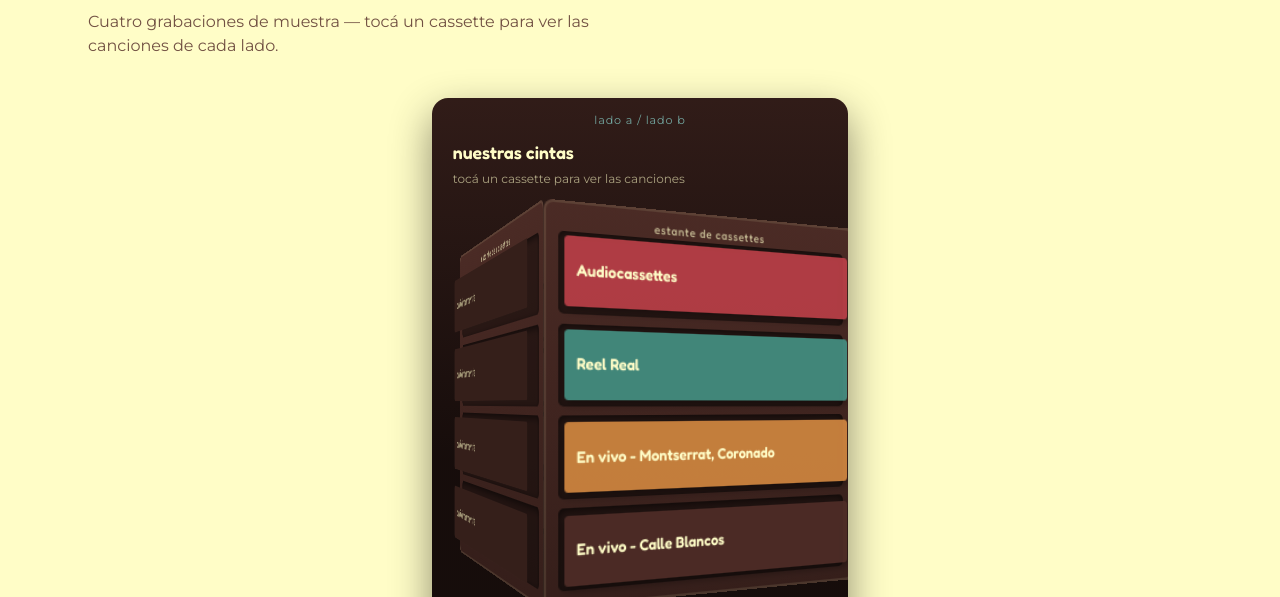
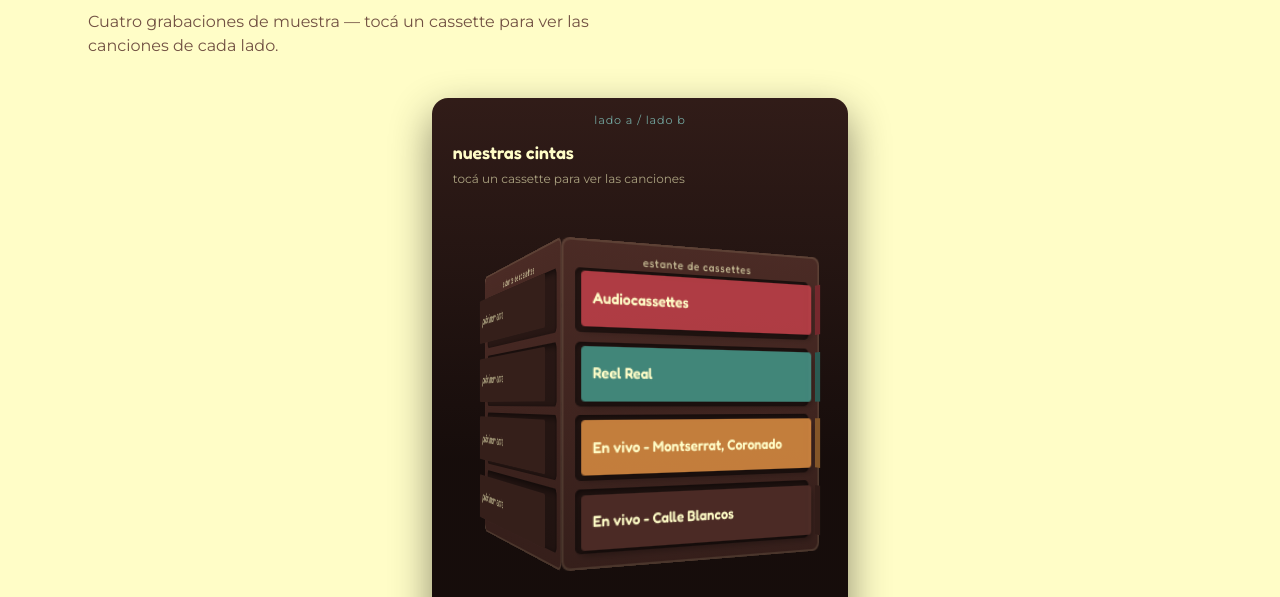
Before and after one commit to esaguilarc-alaya/audiocassettes-web, an Astro site: page /lado-a-lado-b in a window 1280 px wide. Shown: the part 180-777 px from the top of the page. Built offline with nearby package versions, Linux system fonts and the light colour scheme; Astro itself is replaced by a stand-in of ours.

Commit message:
Mission 23: fix default (desktop) carousel sizing overflow
Two bugs in the default (non-mobile-width) carousel sizing, both
confirmed by measuring the actual rendered geometry, not .cst-carousel's
own flat box:

1. Face overflow: the rotated faces' real rendered extent overflowed
   .cst-card's right edge by ~5.5px at every plain desktop size (while
   the left side had ~28px to spare) -- caused by the carousel's
   permanent BASE_ANGLE rotation composing with each face's own
   translateZ, producing an asymmetric world-space displacement that
   perspective then foreshortens unevenly. Fixed by proportionally
   reducing .cst-carousel's width/height and .cst-face-0..3's
   translateZ (x0.85), which both shrinks and recenters the rendered
   extent. Verified via getBoundingClientRect() on the actual .cst-face
   elements (the correct measurement method per this mission), not the
   flat .cst-carousel box that hid this in Mission 20.

2. Desktop short-window bottom gap: Mission 22's short-viewport-height
   fix only lives inside the mobile-WIDTH media query, so a normal-
   width desktop browser with a short window (.cst-card's height is
   still min(44rem, 82vh)) got no protection -- measured ~22px at
   1440x700, down from ~152px at 900px tall. Fixed with a new,
   additive @media (min-width: 26.3125rem) and (max-height: 45rem)
   rule that shrinks .cst-carousel-stage/.cst-carousel height only,
   scoped with min-width so it never overlaps the mobile-width query.

Mobile-width behavior (320/375px, Mission 22's short-height fix)
re-verified unchanged. Full measurements, screenshots, and regression
results in missions/MISSION_23_response.md.

Co-Authored-By: Claude Sonnet 5 <noreply@anthropic.com>
Claude-Session: https://claude.ai/code/session_01Vh4sjpLtLgCF6ctW2QY7bm

```diff
--- a/src/components/CassettePlayer.astro
+++ b/src/components/CassettePlayer.astro
@@ -717,8 +717,8 @@ const lyricsBlocks = cassettes.flatMap((c, i) => [
 
   .cst-carousel {
     position: relative;
-    width: 18.5rem;
-    height: 20rem;
+    width: 15.725rem;
+    height: 17rem;
     transform-style: preserve-3d;
     transition: transform 0.6s cubic-bezier(0.3, 0.7, 0.3, 1);
     cursor: grab;
@@ -755,16 +755,16 @@ const lyricsBlocks = cassettes.flatMap((c, i) => [
   }
 
   .cst-face-0 {
-    transform: rotateY(0deg) translateZ(9.25rem);
+    transform: rotateY(0deg) translateZ(7.8625rem);
   }
   .cst-face-1 {
-    transform: rotateY(90deg) translateZ(9.25rem);
+    transform: rotateY(90deg) translateZ(7.8625rem);
   }
   .cst-face-2 {
-    transform: rotateY(180deg) translateZ(9.25rem);
+    transform: rotateY(180deg) translateZ(7.8625rem);
   }
   .cst-face-3 {
-    transform: rotateY(270deg) translateZ(9.25rem);
+    transform: rotateY(270deg) translateZ(7.8625rem);
   }
 
   .cst-face-label {
@@ -1012,6 +1012,35 @@ const lyricsBlocks = cassettes.flatMap((c, i) => [
       width: 4.35rem;
       height: 1.25rem;
       top: -0.62rem;
+    }
+  }
+
+  /* Mission 23: Mission 22's short-viewport-height fix only lives inside
+     the mobile-WIDTH media query above, so it does nothing for a normal
+     desktop/tablet width with a short browser window (a visitor who
+     hasn't maximized their browser, or a smaller laptop screen) --
+     .cst-card's height is still min(44rem, 82vh), still viewport-height
+     -driven, but the *default* (non-mobile) carousel size above doesn't
+     respond to that at all. Confirmed by measurement: at 1440x700 the
+     gap between .cst-carousel-controls and .cst-card's bottom edge was
+     only ~22px (down from ~150px at 900px tall), and would go negative
+     on a shorter window still -- see MISSION_23_response.md. Scoped
+     with min-width so this never overlaps/interacts with the
+     mobile-width query above (that one keeps handling mobile short
+     heights on its own, untouched by this rule) -- only shrinks
+     .cst-carousel-stage's/.cst-carousel's HEIGHT (not width or
+     translateZ, which are unrelated to a short-*height* problem and
+     already fixed for horizontal card-edge clearance above). Threshold
+     and value picked empirically: verified a comfortable, clearly
+     positive gap down to a realistic short desktop window height, while
+     confirming the already-generous 900px/800px-tall cases (well above
+     the threshold) are completely untouched. */
+  @media (min-width: 26.3125rem) and (max-height: 45rem) {
+    .cst-carousel-stage {
+      height: 15rem;
+    }
+    .cst-carousel {
+      height: 11rem;
     }
   }
 
```
